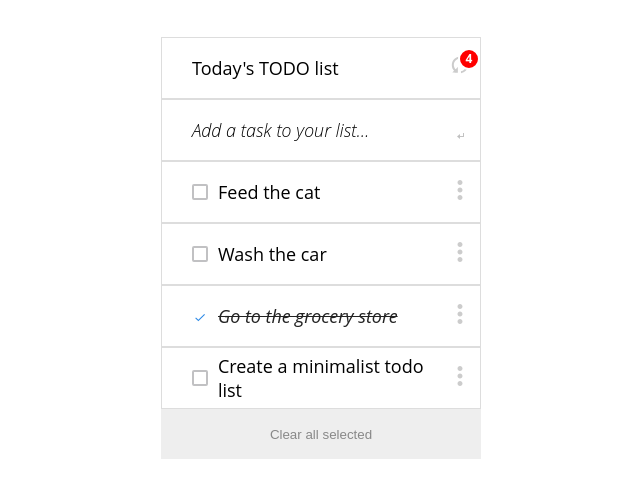
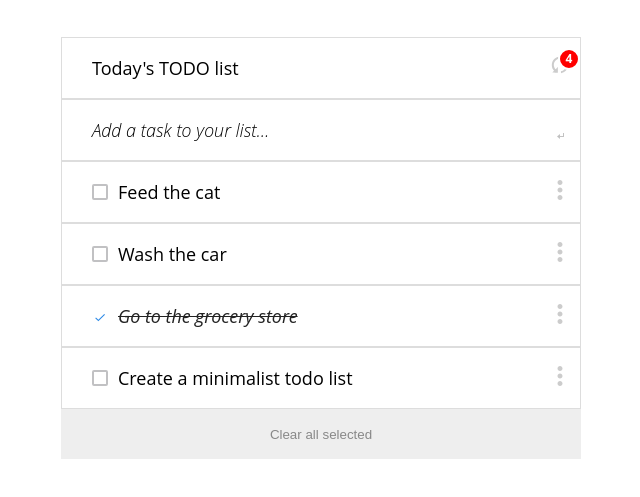
Before and after one commit to BucurEva87/to-do-list, a website built with webpack: page src/index.html in a window 1280 px wide. Shown: the part 125-622 px from the top of the page, without its empty margins (319-959 px from the left). Built offline with nearby package versions, Linux system fonts and the light colour scheme.

Commit message:
Modify width of body

```diff
--- a/src/index.css
+++ b/src/index.css
@@ -16,7 +16,7 @@ html {
 }
 
 body {
-  width: 32rem;
+  width: 52rem;
   max-width: 76.8rem;
   margin: 0 auto;
   min-height: 100vh;
```
Also changed, not shown: dist/index.bundle.js.
